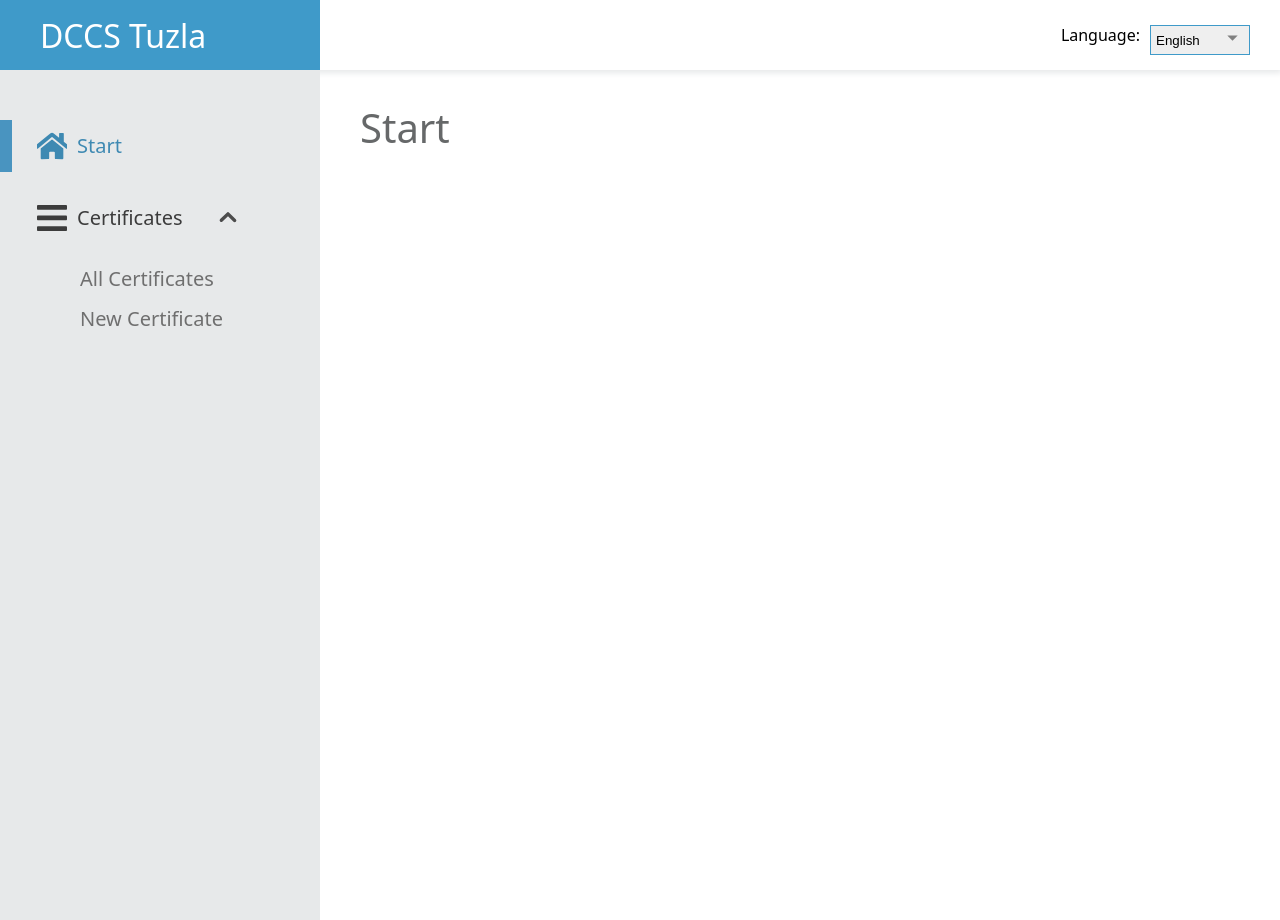
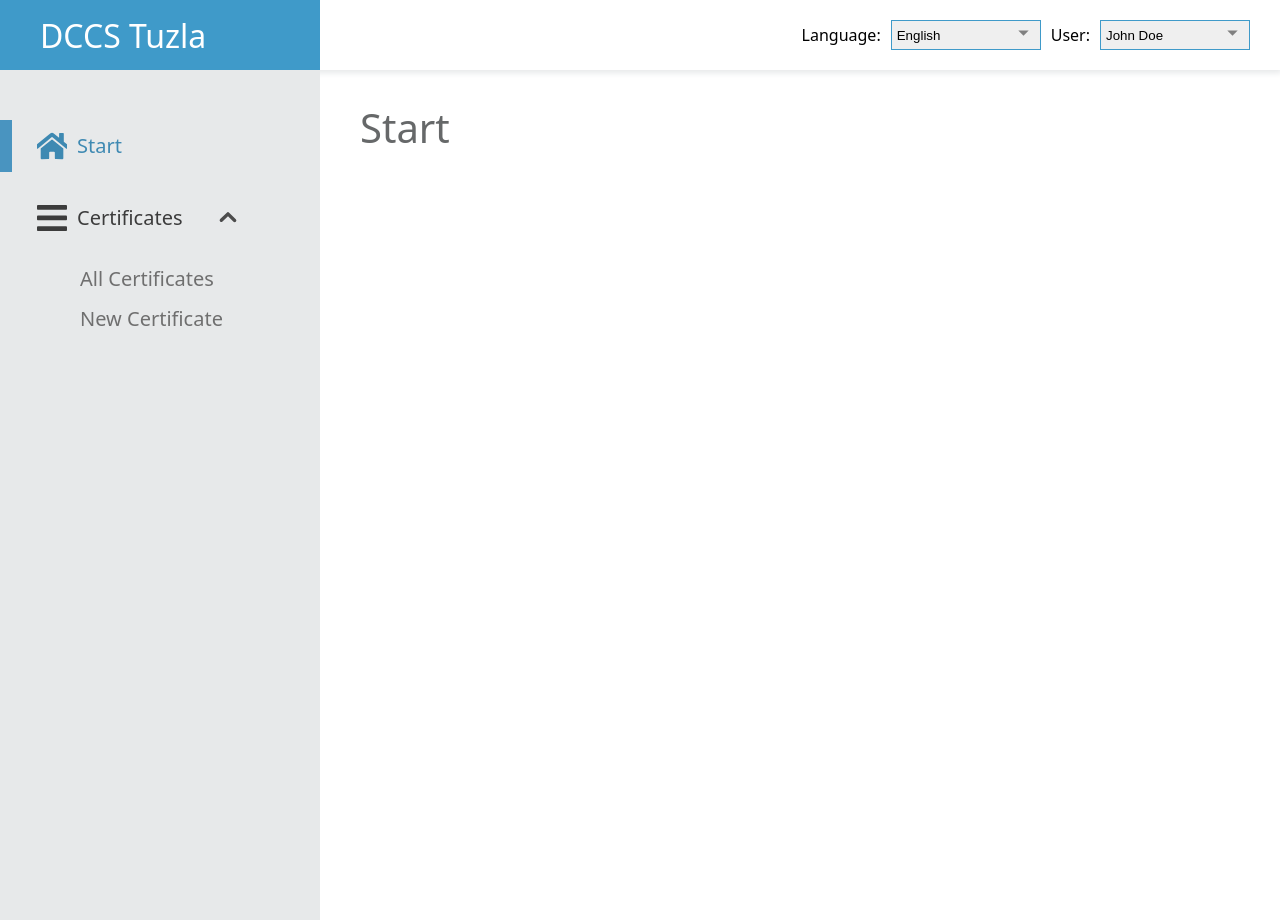
Before and after one commit to fabmukunzi/certificate-manager---Fabrice, a React app: page / in a window 1280 px wide. Built offline with nearby package versions, Linux system fonts and the light colour scheme.

Commit message:
Task9 KAN-91: implement user switch

```diff
--- a/src/App.tsx
+++ b/src/App.tsx
@@ -6,6 +6,7 @@ import useDatabase from './utils/hooks/useDatabase';
 import Loader from './components/shared/loader';
 import ErrorComponent from './components/shared/error';
 import { AppProvider } from './contexts/AppContext';
+import { UserProvider } from './contexts/UserContext';
 const App: FC = () => {
   const { isLoading, error } = useDatabase();
   if (isLoading) {
@@ -19,7 +20,9 @@ const App: FC = () => {
       <ErrorBoundary>
         <BrowserRouter>
           <AppProvider>
-            <AppRoutes />
+            <UserProvider>
+              <AppRoutes />
+            </UserProvider>
           </AppProvider>
         </BrowserRouter>
       </ErrorBoundary>
--- a/src/components/example/certificate/CertificateForm.tsx
+++ b/src/components/example/certificate/CertificateForm.tsx
@@ -50,13 +50,9 @@ const CertificateForm: FC<{ initialValues: ICertificate }> = ({
   useEffect(() => {
     setFormValues(initialValues);
   }, [initialValues]);
-  const [assignedUsers, setAssignedUsers] = useState<IUser[]>(
-    formValues?.assignedUsers || [],
-  );
   const areInitialValuesEmpty = Object.values(initialValues || {}).every(
     (value) => value === '' || value === null,
   );
-  console.log(formValues?.assignedUsers);
   useEffect(() => {
     setFormValues((prevValues) => {
       const newValues = {
@@ -74,12 +70,6 @@ const CertificateForm: FC<{ initialValues: ICertificate }> = ({
       return prevValues;
     });
   }, [supplierName]);
-  useEffect(() => {
-    setFormValues((prevValues) => ({
-      ...prevValues,
-      assignedUsers: assignedUsers,
-    }));
-  }, [assignedUsers]);
 
   const handleSubmit = async (event: FormEvent) => {
     event.preventDefault();
--- a/src/components/header/index.tsx
+++ b/src/components/header/index.tsx
@@ -4,6 +4,8 @@ import { useSidebar } from '@/contexts/SidebarContext';
 import Button from '../shared/button';
 import Select from '../shared/form/Select';
 import { Language, useTranslate } from '@/contexts/AppContext';
+import { useUserContext } from '@/contexts/UserContext';
+import { initialUsers } from '@/utils/data/supplier';
 
 const Header: FC = () => {
   const languages = [
@@ -15,6 +17,22 @@ const Header: FC = () => {
   const toggleMenu = () => {
     setIsSideBarOpen(!isSideBarOpen);
   };
+  const { currentUser, setCurrentUser } = useUserContext();
+
+  const handleChange = (_: string, value: string) => {
+    const selectedUserId = Number(value);
+    const selectedUser = initialUsers.find(
+      (user) => user.id === selectedUserId,
+    );
+    if (selectedUser) {
+      setCurrentUser(selectedUser);
+    }
+  };
+
+  const userOptions = initialUsers.map((user) => ({
+    value: user.id.toString(),
+    label: `${user.firstname} ${user.name}`,
+  }));
   return (
     <header className="header">
       <Button
@@ -33,6 +51,7 @@ const Header: FC = () => {
         <h1>DCCS Tuzla</h1>
       </div>
       <div className="header-side-menu">
+        <div className="header-side-menu-item">
           <p>{translate('Language')}:</p>
           <Select
             label=""
@@ -42,6 +61,17 @@ const Header: FC = () => {
             onChangeValue={(_, value) => setLanguage(value as Language)}
           />
         </div>
+        <div className="header-side-menu-item">
+          <p>{translate('User')}:</p>
+          <Select
+            label=""
+            name="currentUser"
+            options={userOptions}
+            value={currentUser?.id.toString() || ''}
+            onChangeValue={handleChange}
+          />
+        </div>
+      </div>
     </header>
   );
 };
--- a/src/contexts/AppContext.tsx
+++ b/src/contexts/AppContext.tsx
@@ -1,6 +1,7 @@
 import { createContext, useState, useContext, ReactNode, FC } from 'react';
 import de from '@/utils/data/locales/de.json';
 import en from '@/utils/data/locales/en.json';
+// import { IUser } from '@/utils/types/certificate';
 
 export type Language = 'en' | 'de';
 
@@ -30,6 +31,7 @@ interface AppProviderProps {
 
 export const AppProvider: FC<AppProviderProps> = ({ children }) => {
   const [language, setLanguage] = useState<Language>('en');
+  // const [currentUser, setCurrentUser] = useState<IUser>();
   const translations: Record<Language, Translations> = { en, de };
   const translate = (key: string): string => {
     const translation = translations[language][key];
--- /dev/null
+++ b/src/contexts/UserContext.tsx
@@ -0,0 +1,32 @@
+import { initialUsers } from '@/utils/data/supplier';
+import { IUser } from '@/utils/types/certificate';
+import { createContext, useState, useContext, FC, ReactNode } from 'react';
+
+interface UserContextType {
+  currentUser: IUser | null;
+  setCurrentUser: (user: IUser | null) => void;
+}
+
+const UserContext = createContext<UserContextType | undefined>(undefined);
+
+interface UserProviderProps {
+  children: ReactNode;
+}
+
+export const UserProvider: FC<UserProviderProps> = ({ children }) => {
+  const [currentUser, setCurrentUser] = useState<IUser | null>(initialUsers[0]);
+
+  return (
+    <UserContext.Provider value={{ currentUser, setCurrentUser }}>
+      {children}
+    </UserContext.Provider>
+  );
+};
+
+export const useUserContext = (): UserContextType => {
+  const context = useContext(UserContext);
+  if (context === undefined) {
+    throw new Error('useUserContext must be used within a UserProvider');
+  }
+  return context;
+};
--- a/src/styles/global.css
+++ b/src/styles/global.css
@@ -86,17 +86,24 @@ html {
 .header-side-menu {
   display: flex;
   align-items: center;
+  justify-content: center;
+  gap: 10px;
   margin-right: 30px;
   color: var(--black-color);
   max-height: 100%;
 }
+.header-side-menu-item {
+  display: flex;
+  align-items: center;
+  justify-content: center;
+}
 .header-side-menu select {
-  margin-top: 30px;
+  margin-top: 20px;
   margin-left: 10px;
   padding: 0px;
   padding-left: 5px;
   height: 30px;
-  width: 100px;
+  width: 150px;
   border: 1px solid var(--primary-color);
 }
 .start-page-content,
```
Also changed, not shown: src/components/shared/table/Table.tsx (line endings or trailing spaces). Lines whose indentation alone changed are shown as unchanged.
